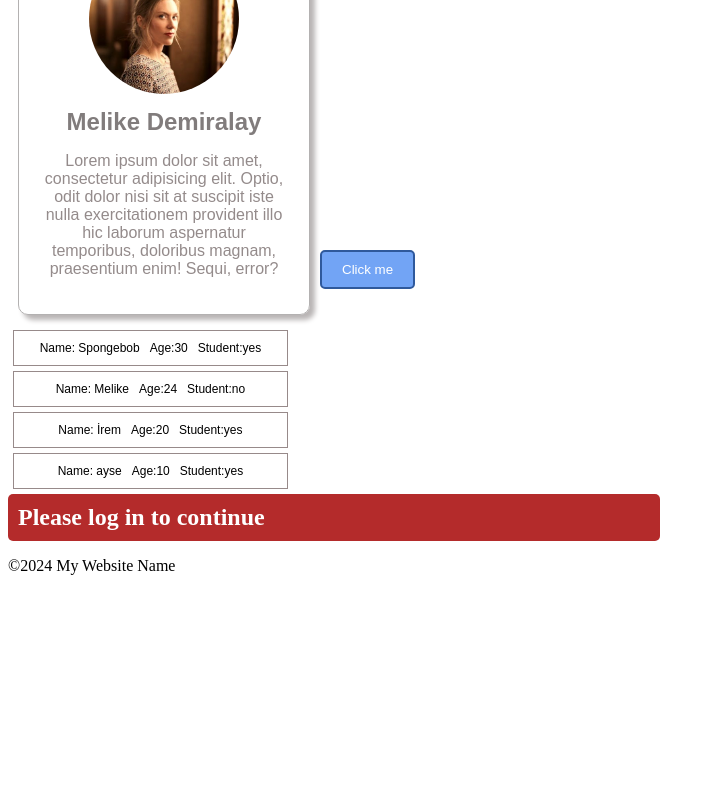
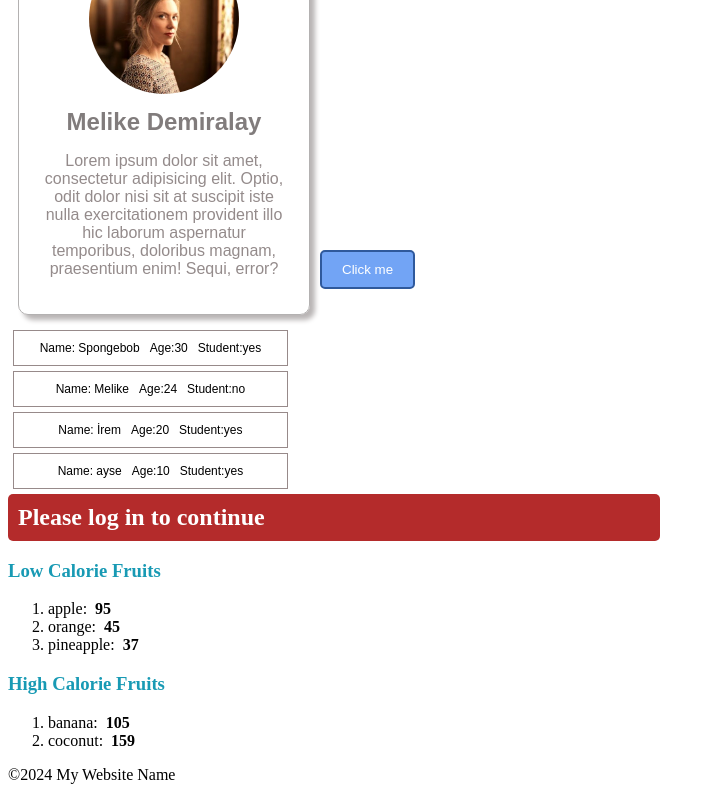
Before and after one commit to MelikeDemiralayy/react-works, a React (Vite) app: page / in a window 1280 px wide. Shown: the part 343-1143 px from the top of the page, without its empty margins (0-715 px from the left). Before the commit the page ends 934 px from the top, so only its background shows below. Built offline with nearby package versions, Linux system fonts and the light colour scheme.

Commit message:
render-list

```diff
--- a/src/App.jsx
+++ b/src/App.jsx
@@ -5,6 +5,7 @@ import Card from "./Card"
 import Button from "./Button/Button"
 import Student from "./Student"
 import UserGreeting from "./UserGreeting"
+import List from "./List"
 
 
 function App() {
@@ -21,6 +22,7 @@ function App() {
      <Student  name = "İrem" age={20} isStudent={true} />
      <Student/>
      <UserGreeting isLoggedIn={false} username="Melike"/>
+     <List/>
      <Footer/>
 
     </>
--- /dev/null
+++ b/src/List.jsx
@@ -0,0 +1,47 @@
+import React from 'react'
+
+const fruits = [{ id:1, name:"apple", calories:95},
+   { id:2, name:"orange",calories:45},
+   { id:3, name:"banana",calories:105},
+   { id:4, name:"coconut", calories:159},
+   { id:5, name:"pineapple",calories:37} ]
+
+//  fruits.sort ((a,b) =>a.name.localeCompare(b.name)); // alfabetic olarak sıralar
+//  fruits.sort ((a,b) =>b.name.localeCompare(a.name)); // tersten alfabetik sırayla
+//  fruits.sort((a,b) => a.calories- b.calories); // sayısal olarak sıralama
+//  fruits.sort ((a,b) => b.calories -a.calories); // büyükten küçüğe doğru sıralama
+
+ const lowCalFruits = fruits.filter(fruits => fruits.calories <100);
+ const highCalFruits = fruits.filter(fruits => fruits.calories>=100)
+
+
+ const listItems = lowCalFruits.map(fruit => (
+   <li key={fruit.id}>
+     {fruit.name}: &nbsp;<b>{fruit.calories}</b>
+   </li>
+ ));
+
+ const listItems2 = highCalFruits.map(fruit => (
+   <li key={fruit.id}>
+     {fruit.name}: &nbsp;<b>{fruit.calories}</b>
+   </li>
+ ));
+
+
+ const List = () => {
+   return (
+     <div>
+       <h3 className='fruit-calorie'>Low Calorie Fruits</h3>
+       <ol>
+         {listItems}
+       </ol>
+
+       <h3 className='fruit-calorie'>High Calorie Fruits</h3>
+       <ol>
+         {listItems2}
+       </ol>
+     </div>
+   );
+ }
+
+export default List
--- a/src/index.css
+++ b/src/index.css
@@ -81,3 +81,8 @@ inline: taiwind gibi kütüphaneler ile ya da direkt const styles{} şeklinde.
   width: 50%;
   margin: 0;
 }
+
+
+.fruit-calorie{
+  color:#189AB4;
+}
```
